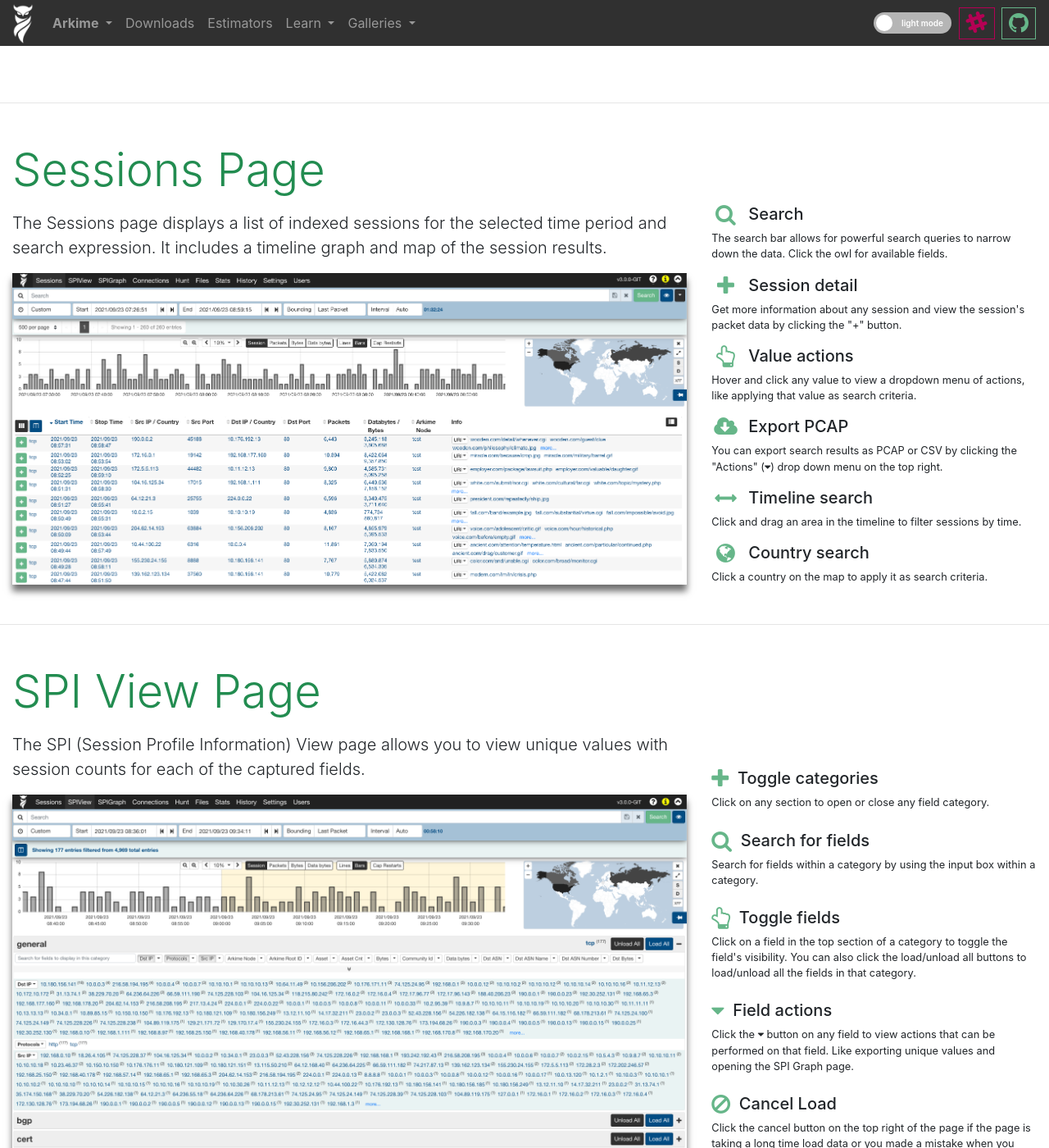
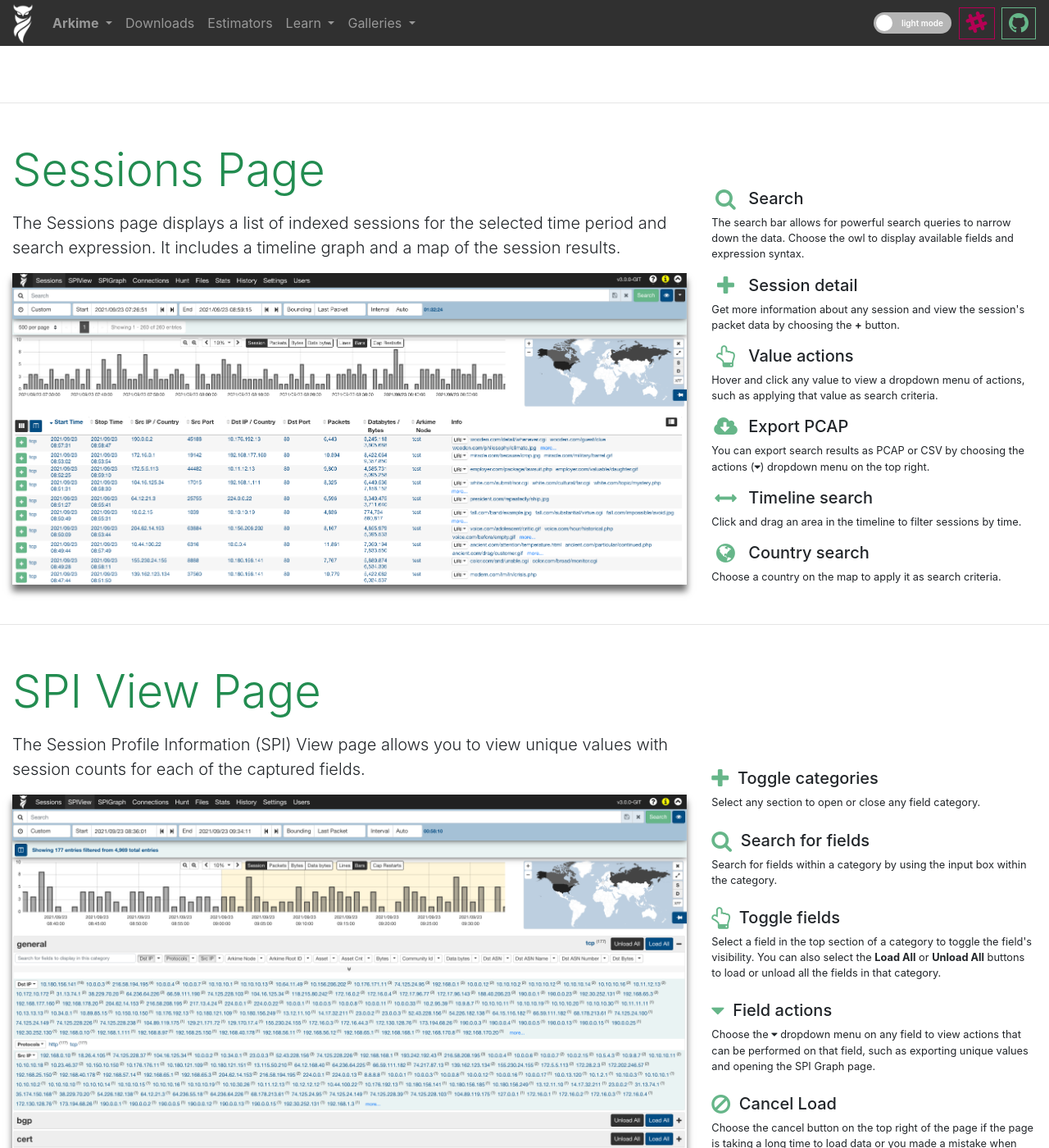
Before and after one commit to arkime/arkimeweb, a Jekyll site: the page built from index.html, in a window 1280 px wide and 1400 px high, scrolled down 1931 px. Shown: the whole window at 82% size. Built offline with Jekyll 4.4.1, drawn with Linux system fonts in a browser that asks for light colours; some of the changed text lies outside the part shown.

Commit message:
Nate suggestions

```diff
--- a/faq.html
+++ b/faq.html
@@ -3628,7 +3628,7 @@
       </h3>
       <p>
         Want to add or edit this FAQ?
-        Found an issue in this site?
+        Found an issue on this site?
         This site's code is open source.
         <a href="https://github.com/arkime/arkimeweb/blob/main/CONTRIBUTING.md"
           class="no-decoration"
--- a/index.html
+++ b/index.html
@@ -22,15 +22,15 @@
   <meta charset="utf-8" />
   <meta name="viewport" content="width=device-width, initial-scale=1, shrink-to-fit=no" />
   <meta http-equiv="x-ua-compatible" content="ie=edge" />
-  <meta name="description" content="An open source, large scale, full packet capturing, indexing, and database system. Stop using slow tools to dissect and search your packets, let Arkime do the grunt work for you!" />
+  <meta name="description" content="An open-source, large scale, full packet capturing, indexing, and database system. Stop using slow tools to dissect and search your packets, let Arkime do the grunt work for you!" />
   <!-- facebook open graph tags -->
   <meta property="og:url" content="http://arkime.com" />
-  <meta property="og:description" content="An open source, large scale, full packet capturing, indexing, and database system. Stop using slow tools to dissect and search your packets, let Arkime do the grunt work for you!" />
+  <meta property="og:description" content="An open-source, large scale, full packet capturing, indexing, and database system. Stop using slow tools to dissect and search your packets, let Arkime do the grunt work for you!" />
   <meta property="og:image" content="assets/Arkime_Logo_FullGradientBlack@2x.png" />
   <!-- twitter card tags additive with the og: tags -->
   <meta name="twitter:card" content="summary" />
   <meta name="twitter:domain" value="arkime.com" />
-  <meta name="twitter:description" value="An open source, large scale, full packet capturing, indexing, and database system. Stop using slow tools to dissect and search your packets, let Arkime do the grunt work for you!" />
+  <meta name="twitter:description" value="An open-source, large scale, full packet capturing, indexing, and database system. Stop using slow tools to dissect and search your packets, let Arkime do the grunt work for you!" />
   <meta name="twitter:image" content="assets/Arkime_Logo_FullGradientBlack@2x.png" />
   <meta name="twitter:url" value="http://arkime.com" />
 
@@ -65,7 +65,7 @@
             Full Packet Capture
           </h1>
           <p class="lead lead-lg text-thin text-center">
-            Arkime (formerly Moloch) is a large scale, open source, indexed
+            Arkime (formerly Moloch) is a large-scale, open-source, indexed
             packet capture and search tool.
           </p>
         </div>
@@ -108,7 +108,7 @@
                 <h4 class="display-5 text-center">
                   It includes a new app! Check out
                   <a href="cont3xt" class="no-decoration">
-                    Cont3xt</a>
+                    Cont3xt</a>.
                 </h4>
               </div>
             </div>
@@ -157,7 +157,7 @@
             </h5>
             <p>
               Access to Arkime is protected by using HTTPS with digest passwords or
-              by using an authentication providing web server proxy. All PCAPs are
+              by using an authentication-providing web server proxy. All PCAPs are
               stored on the installed Arkime sensors and are only available through the Arkime
               web interface or API. Arkime supports encrypting PCAP files at rest.
             </p>
@@ -175,12 +175,9 @@
               Scalability
             </h5>
             <p>
-              Arkime is designed to be deployed across multiple clustered
-              systems providing the ability to scale to handle multiple
-              gigabits per second of traffic. PCAP retention is based on
-              available sensor disk space while metadata retention is
-              based on the scale of the OpenSearch/Elasticsearch cluster.
-              Both can be increased at anytime.
+              Arkime is designed to be deployed across multiple clustered systems, providing the ability to scale to handle multiple gigabits per second of traffic.
+              PCAP retention is based on available sensor disk space, while metadata retention is based on the scale of the OpenSearch/Elasticsearch cluster.
+              Both can be increased at any time.
             </p>
           </div>
           <div class="col-lg-3 col-md-6">
@@ -204,14 +201,14 @@
               APIs
             </h5>
             <p>
-              APIs are exposed that allow PCAP data and JSON-formatted
+              Exposed APIs allow PCAP data and JSON-formatted
               session data to be downloaded directly.
             </p>
             <p>
               <a href="allapis"
                 class="no-decoration mt-2">
                 View the API documentation
-              </a>
+              </a>.
             </p>
           </div>
         </div>
@@ -237,11 +234,11 @@
         </a>
       </p>
       <p class="lead text-center mb-0">
-        Username and password are both <code>arkime</code>
+        The username and password are both <code>arkime</code>.
       </p>
       <p class="lead text-muted text-center">
         <strong class="primary-theme-text">Warning:</strong>
-        Anyone can see anything you upload
+        Anyone can see anything you upload.
       </p>
       <p class="mt-3 text-center">
         Also, check out our
@@ -268,7 +265,7 @@
             </h1>
             <p class="lead mb-3">
               The Sessions page displays a list of indexed sessions for the selected time period and search expression.
-              It includes a timeline graph and map of the session results.
+              It includes a timeline graph and a map of the session results.
             </p>
             <img
               alt="Sessions screenshot"
@@ -284,7 +281,7 @@
             </h5>
             <p>
               The search bar allows for powerful search queries to narrow down the data.
-              Click the owl for available fields.
+              Choose the owl to display available fields and expression syntax.
             </p>
             <h5>
               <span class="primary-theme-text fa fa-plus fa-fw fa-lg">
@@ -293,7 +290,7 @@
             </h5>
             <p>
               Get more information about any session and view the session's
-              packet data by clicking the "+" button.
+              packet data by choosing the <strong>+</strong> button.
             </p>
             <h5>
               <span class="primary-theme-text fa fa-hand-o-up fa-fw fa-lg">
@@ -301,7 +298,7 @@
               Value actions
             </h5>
             <p>
-              Hover and click any value to view a dropdown menu of actions, like
+              Hover and click any value to view a dropdown menu of actions, such as
               applying that value as search criteria.
             </p>
             <h5>
@@ -310,8 +307,8 @@
               Export PCAP
             </h5>
             <p>
-              You can export search results as PCAP or CSV by clicking the "Actions"
-              (<span class="fa fa-caret-down"></span>) drop down menu on the top right.
+              You can export search results as PCAP or CSV by choosing the actions
+              (<span class="fa fa-caret-down"></span>) dropdown menu on the top right.
             </p>
             <h5>
               <span class="primary-theme-text fa fa-arrows-h fa-fw fa-lg">
@@ -327,7 +324,7 @@
               Country search
             </h5>
             <p class="mb-0">
-              Click a country on the map to apply it as search criteria.
+              Choose a country on the map to apply it as search criteria.
             </p>
           </div>
         </div>
@@ -341,7 +338,7 @@
               SPI View Page
             </h1>
             <p class="lead mb-3">
-              The SPI (Session Profile Information) View page allows you to view unique values with session counts for each of the captured fields.
+              The Session Profile Information (SPI) View page allows you to view unique values with session counts for each of the captured fields.
             </p>
             <img
               class="screenshot-img spiview"
@@ -355,7 +352,7 @@
               Toggle categories
             </h5>
             <p>
-              Click on any section to open or close any field category.
+              Select any section to open or close any field category.
             </p>
             <h5 class="mt-4">
               <span class="primary-theme-text fa fa-search fa-lg">
@@ -363,7 +360,7 @@
               Search for fields
             </h5>
             <p>
-              Search for fields within a category by using the input box within a category.
+              Search for fields within a category by using the input box within the category.
             </p>
             <h5 class="mt-4">
               <span class="primary-theme-text fa fa-hand-o-up fa-lg">
@@ -371,8 +368,8 @@
               Toggle fields
             </h5>
             <p>
-              Click on a field in the top section of a category to toggle the field's visibility.
-              You can also click the load/unload all buttons to load/unload all the fields
+              Select a field in the top section of a category to toggle the field's visibility.
+              You can also select the <strong>Load All</strong> or <strong>Unload All</strong> buttons to load or unload all the fields
               in that category.
             </p>
             <h5 class="mt-4">
@@ -381,8 +378,8 @@
               Field actions
             </h5>
             <p>
-              Click the <span class="fa fa-caret-down"></span> button on any field to view
-              actions that can be performed on that field. Like exporting unique values
+              Choose the <span class="fa fa-caret-down"></span> dropdown menu on any field to view
+              actions that can be performed on that field, such as exporting unique values
               and opening the SPI Graph page.
             </p>
             <h5 class="mt-4">
@@ -391,8 +388,8 @@
               Cancel Load
             </h5>
             <p class="mb-0">
-              Click the cancel button on the top right of the page if the
-              page is taking a long time load data or you made a mistake when
+              Choose the cancel button on the top right of the page if the
+              page is taking a long time to load data or you made a mistake when
               you issued a query.
             </p>
           </div>
@@ -407,7 +404,7 @@
               SPI Graph Page
             </h1>
             <p class="lead mb-3">
-              The SPI (Session Profile Information) Graph page shows a temporal view for the top unique values of any field.
+              The Session Profile Information (SPI) Graph page shows a temporal view for the top unique values of any field.
             </p>
             <img
               alt="SPI Graph screenshot"
@@ -421,8 +418,8 @@
               Total
             </h5>
             <p>
-              The first timeline graph and map shows an aggregation of all the results below.
-              Click on the "x" button on this map to hide all maps.
+              The first timeline graph and map show an aggregation of all the results below.
+              Choose the <strong>x</strong> button on this map to hide all maps.
             </p>
             <h5>
               <span class="primary-theme-text fa fa-search fa-lg">
@@ -430,7 +427,7 @@
               Search for fields
             </h5>
             <p>
-              Make a selection from the SPI Graph drop down on the top left
+              Make a selection from the SPI Graph dropdown menu on the top left
               to view the unique values for different fields.
             </p>
             <h5>
@@ -439,7 +436,7 @@
               More fields
             </h5>
             <p>
-              Change the number of Max Elements to display more results.
+              Change the <strong>Max Elements</strong> dropdown menu selection to display more results.
             </p>
             <h5>
               <span class="primary-theme-text fa fa-sort fa-lg">
@@ -447,9 +444,8 @@
               Sorting
             </h5>
             <p class="mb-0">
-              Change the sort by dropdown to change how the results are sorted.
-              By default, the results are sorted starting with the highest unique
-              field value.
+              Change the <strong>Sort by</strong> dropdown menu selection to change how the results are sorted.
+              By default, the results are sorted starting with the highest unique field value.
             </p>
           </div>
         </div>
@@ -485,7 +481,7 @@
               Node Info
             </h5>
             <p>
-              Hover over a node or a link to view more information (or hide it).
+              Hover over a node or a link to view more information (or to hide it).
             </p>
             <h5>
               <span class="primary-theme-text fa fa-text-width fa-lg">
@@ -493,8 +489,7 @@
               Node/Link Weight
             </h5>
             <p>
-              Change the Node/Link Weight dropdown to change how the node and link
-              sizes are calculated.
+              Change the <strong>Node/Link Weight</strong> dropdown menu selection to change how the node and link sizes are calculated.
             </p>
             <h5>
               <span class="primary-theme-text fa fa-search fa-lg">
@@ -502,16 +497,16 @@
               Change Source/Destination Nodes
             </h5>
             <p>
-              Make a selection from the Src and Dst drop downs to visualize your data based
+            Make a selection from the <strong>Src</strong> or <strong>Dst</strong> dropdown menus to visualize your data based
               upon different captured field relationships.
             </p>
             <h5>
               <span class="primary-theme-text fa fa-download fa-lg">
               </span>&nbsp;
-              Save png
+              Save as a PNG
             </h5>
             <p class="mb-0">
-              Save the graph as a png!
+              Save the graph as a PNG!
             </p>
           </div>
         </div>
@@ -766,7 +761,7 @@
         let html = `<div class="row text-center">
                      <div class="col">
                        <h2>${version.title}</h2>
-                       <p class="lead">Latest Release ${version.modified}</p>
+                       <p class="lead">Latest Release: ${version.modified}</p>
                      </div>
                     </div>
                     <div class="row text-center"><div class="col">`;
```
Also changed, not shown: other parts of index.html (+7 -7 lines).
